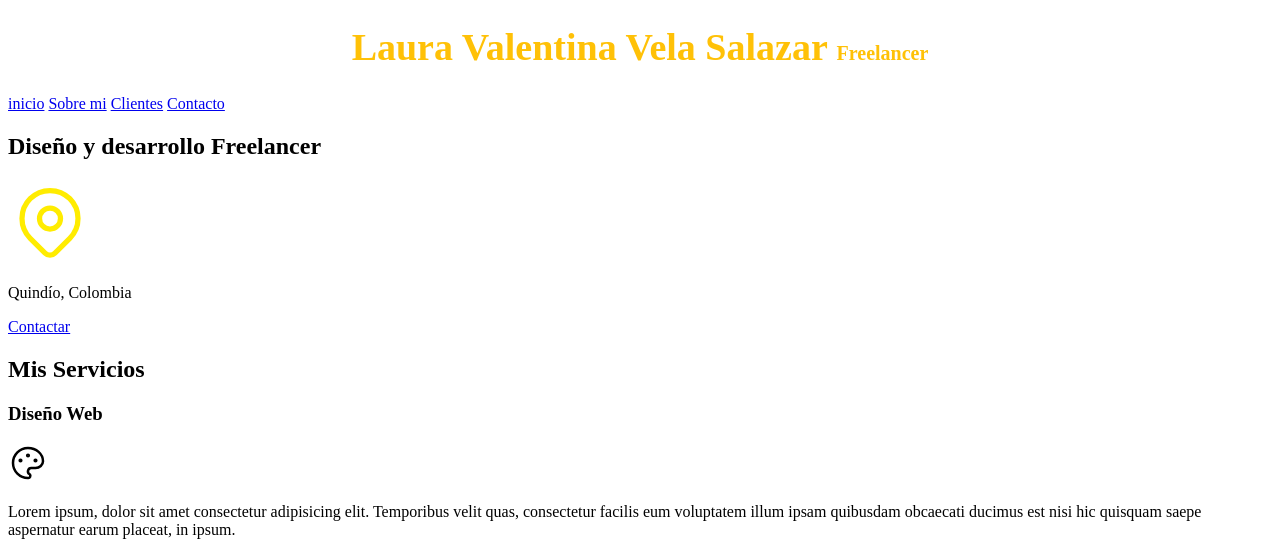
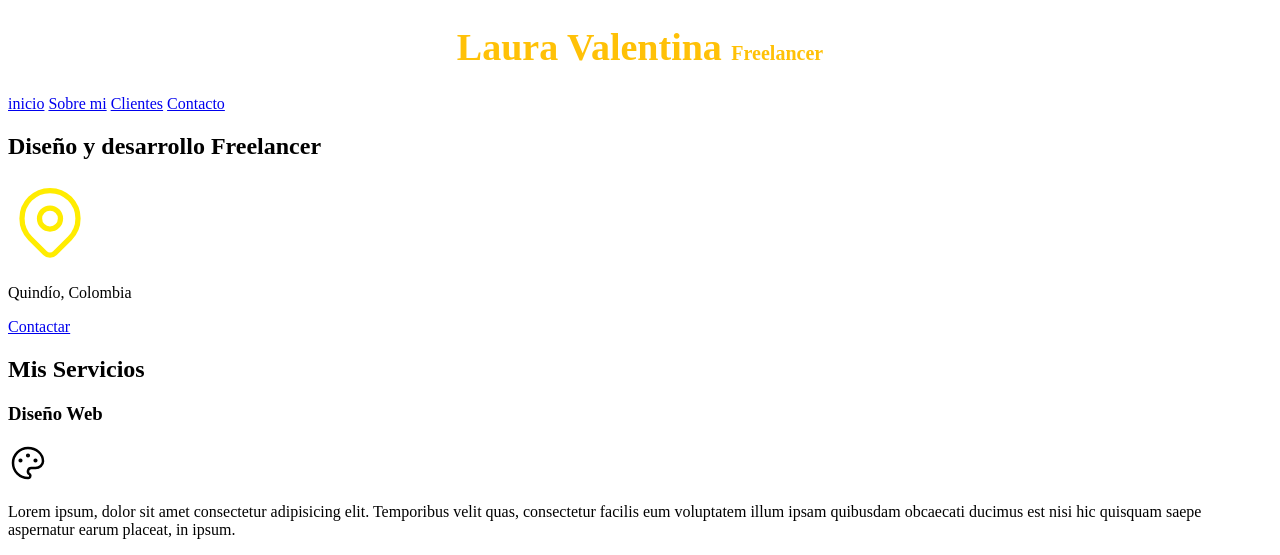
Before and after one commit to lauravvs/freelancer_inicio-2, a plain HTML site: page index.html in a window 1280 px wide. Shown: the top 555 px of the page. Drawn offline with Linux system fonts and the light colour scheme.

Commit message:
change name

```diff
--- a/index.html
+++ b/index.html
@@ -13,7 +13,7 @@
 </head>
 <body>
     <header>
-        <h1 class="titulo">Laura Valentina Vela Salazar
+        <h1 class="titulo">Laura Valentina
             <span>Freelancer </span> </h1>
 
     </header>
```
